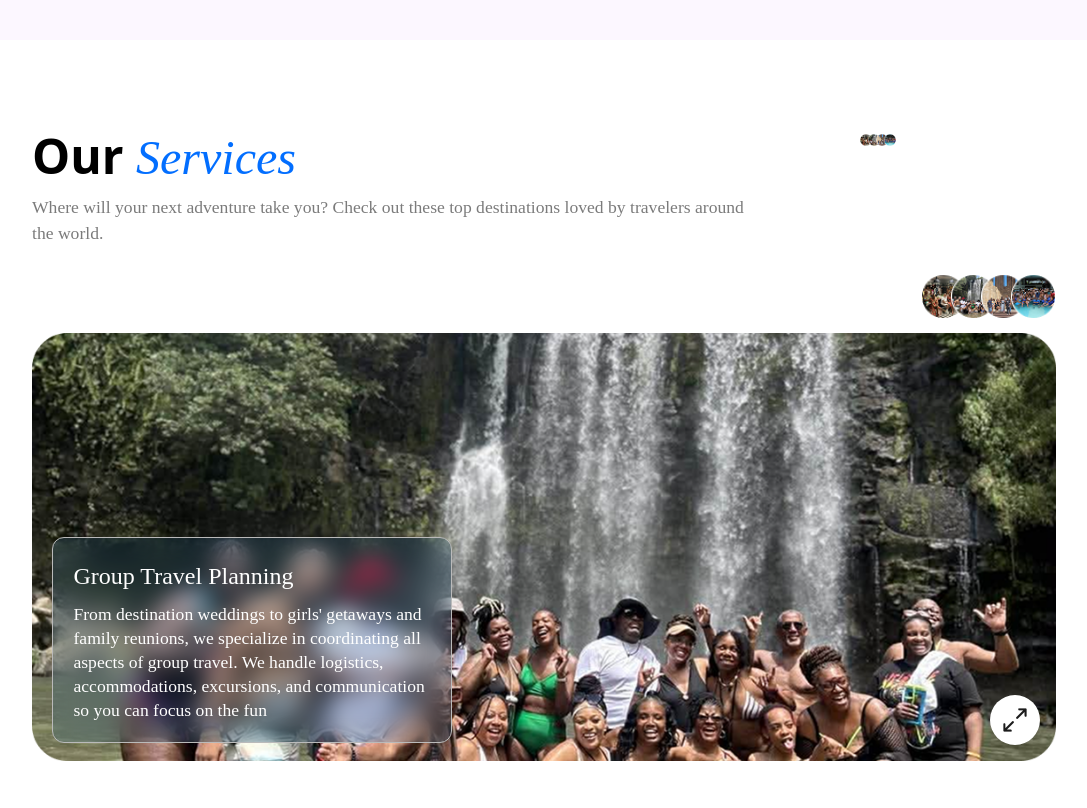
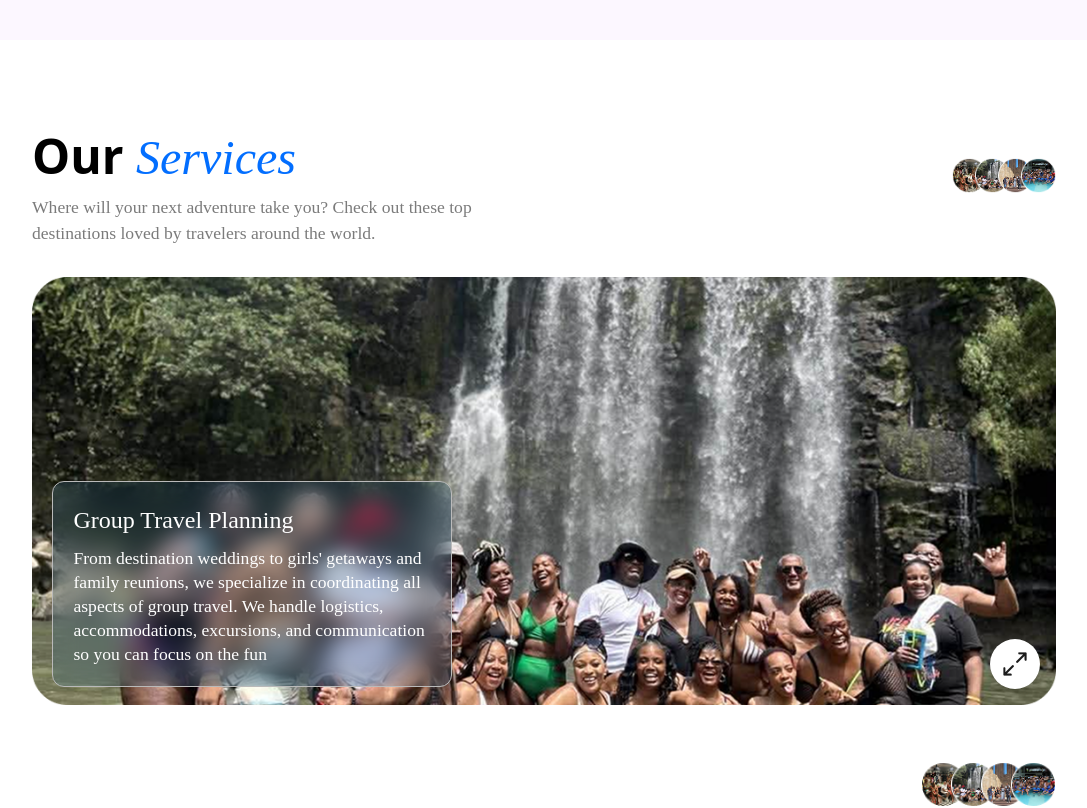
Before and after one commit to TheEldaps/Travel-Events, a Next.js app: page / in a window 1280 px wide. Shown: the part 2760-3568 px from the top of the page, without its empty margins (96-1183 px from the left). Built offline with nearby package versions, Linux system fonts and the light colour scheme.

Commit message:
Carousel component touch up

```diff
--- a/app/components/HeroSection.tsx
+++ b/app/components/HeroSection.tsx
@@ -1,6 +1,5 @@
 import Button from "../components/Button";
 import Image from "next/image";
-import HeroSectionImage from '../components/HeroSectionImage'
 import HeroSectionImg from './HeroSectionImg'
 
 export default function HeroSection() {
--- a/app/components/HeroSectionImg.tsx
+++ b/app/components/HeroSectionImg.tsx
@@ -11,10 +11,11 @@ interface HeroSectionImgProps {
     description?: string
     expandBtnOnMobileView?: boolean
     heroSectionHeight?: boolean
+    showEllipsePictureFrame?: boolean
 
 }
 
-export default function HeroSectionImg({ title, description, expandBtnOnMobileView = true, images = [], heroSectionHeight = false }: HeroSectionImgProps) {
+export default function HeroSectionImg({ title, description, expandBtnOnMobileView = true, images = [], heroSectionHeight = false, showEllipsePictureFrame = true }: HeroSectionImgProps) {
     const [isOpen, setIsOpen] = useState(false);
     const overlayRef = useRef<HTMLDivElement | null>(null);
 
@@ -38,7 +39,7 @@ export default function HeroSectionImg({ title, description, expandBtnOnMobileVi
 
     return (
         <div className="relative">
-            <div className='flex justify-end  '>
+            <div className={`${showEllipsePictureFrame ? 'flex' : 'hidden'} justify-end  `}>
                 <EllipsePictureFrame />
             </div>
             {/* HERO CARD */}
--- a/app/components/ServiceSection.tsx
+++ b/app/components/ServiceSection.tsx
@@ -9,20 +9,20 @@ import HeroSectionImg from './HeroSectionImg'
 
 export default function ServiceSection() {
     return (
-        <section id='services' className=' px-[5%] sm:px-[10%] pt-10 lg:pt-20 '>
-            <div className='flex justify-between gap-[5%]  mb-[30px]'>
+        <section id='services' className=' relative px-[5%] sm:px-[10%] pt-10 lg:pt-20 '>
+            <div className='flex justify-between  mb-[30px]'>
                 <div className='max-w-[50%] lg:max-w-[70%] grow '>
                     <h2 className='text-[2rem] lg:text-[3rem] font-semibold'>Our <span className='text-[#026EFF] font-[dmserifitalics] font-normal italic'>Services</span></h2>
                     <p className='font-[dmsans] text-[0.8rem] md:text-[1rem] lg:text-[1.1rem] text-[#7B7B7B] '>Where will your next adventure take you? Check out these top destinations loved by travelers around the world.</p>
                 </div>
-                <div className='w-[28%] max-w-[200px]'>
+                <div className='flex justify-end w-full'>
                     <EllipsePictureFrame />
                 </div>
             </div>
 
             <section>
                 <div className='mb-15'>
-                    <HeroSectionImg images={['/ServiceImage1.png', '/ServiceImage2.png']} title='Group Travel Planning' description="From destination weddings to girls' getaways and family reunions, we specialize in coordinating all aspects of group travel. We handle logistics, accommodations, excursions, and communication so you can focus on the fun" expandBtnOnMobileView={false} heroSectionHeight={false} />
+                    <HeroSectionImg images={['/ServiceImage1.png', '/ServiceImage2.png']} title='Group Travel Planning' description="From destination weddings to girls' getaways and family reunions, we specialize in coordinating all aspects of group travel. We handle logistics, accommodations, excursions, and communication so you can focus on the fun" expandBtnOnMobileView={false} heroSectionHeight={false} showEllipsePictureFrame={false} />
                 </div>
                 <ServiceItems image={ServiceImage2} title='All-Inclusive Vacation Packages' description='Curated travel experiences with luxury accommodations, meals, and entertainment included—making travel effortless and enjoyable from start to finish.' />
 
--- a/app/components/Testimonials.tsx
+++ b/app/components/Testimonials.tsx
@@ -17,7 +17,7 @@ export default function Testimonials({
 }) {
   return (
     <div
-      className={`border border-[#B0B0B0] rounded-[5%] p-2 mb-10 mx-auto w-[80%] md:max-w-[500px]  transform lg:${rotate} ${origin}`}
+      className={`border border-[#B0B0B0] rounded-[5%] p-2 mb-10 mx-auto w-[80%] md:w-[78%] md:max-w-[330px]  transform lg:${rotate} ${origin}`}
     >
       <Image
         src={image}
--- a/app/components/TestimonialsSection.tsx
+++ b/app/components/TestimonialsSection.tsx
@@ -11,7 +11,7 @@ export default function TestimonialsSection() {
     <section className=" px-[5%] sm:px-[10%] my-20 lg:mt-30">
       <Heading heading1='Hear from Our' heading2='Happy Travelers' />
 
-      <div className=" md:flex flex-wrap lg:flex-nowrap mt-15 gap-10 mb-10 ">
+      <div className=" md:flex flex-wrap lg:flex-nowrap mt-15 gap-10 md:gap-0 mb-10 ">
         <Testimonials
           rotate="rotate-[-5deg]"
           image={CommentersImage1}
```
